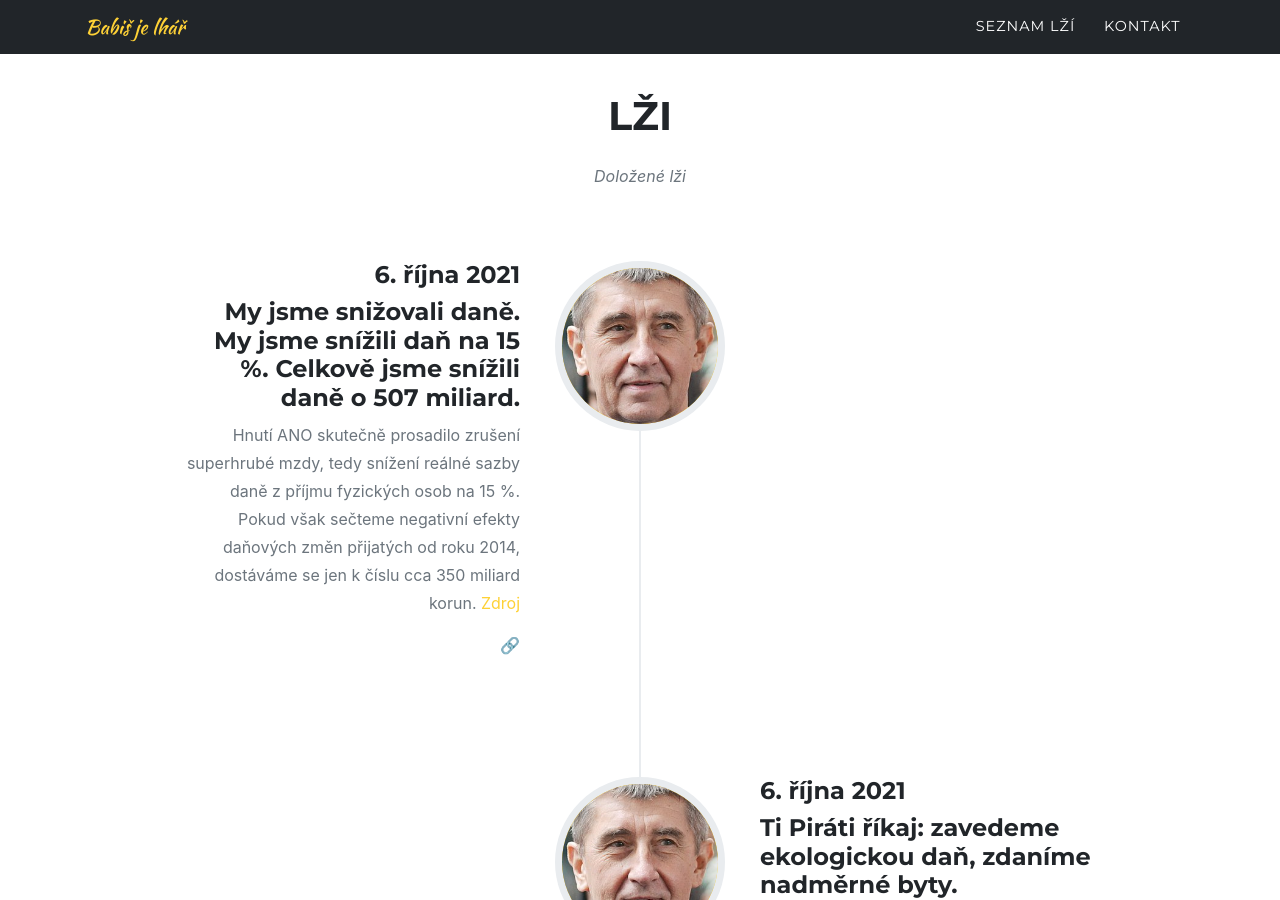
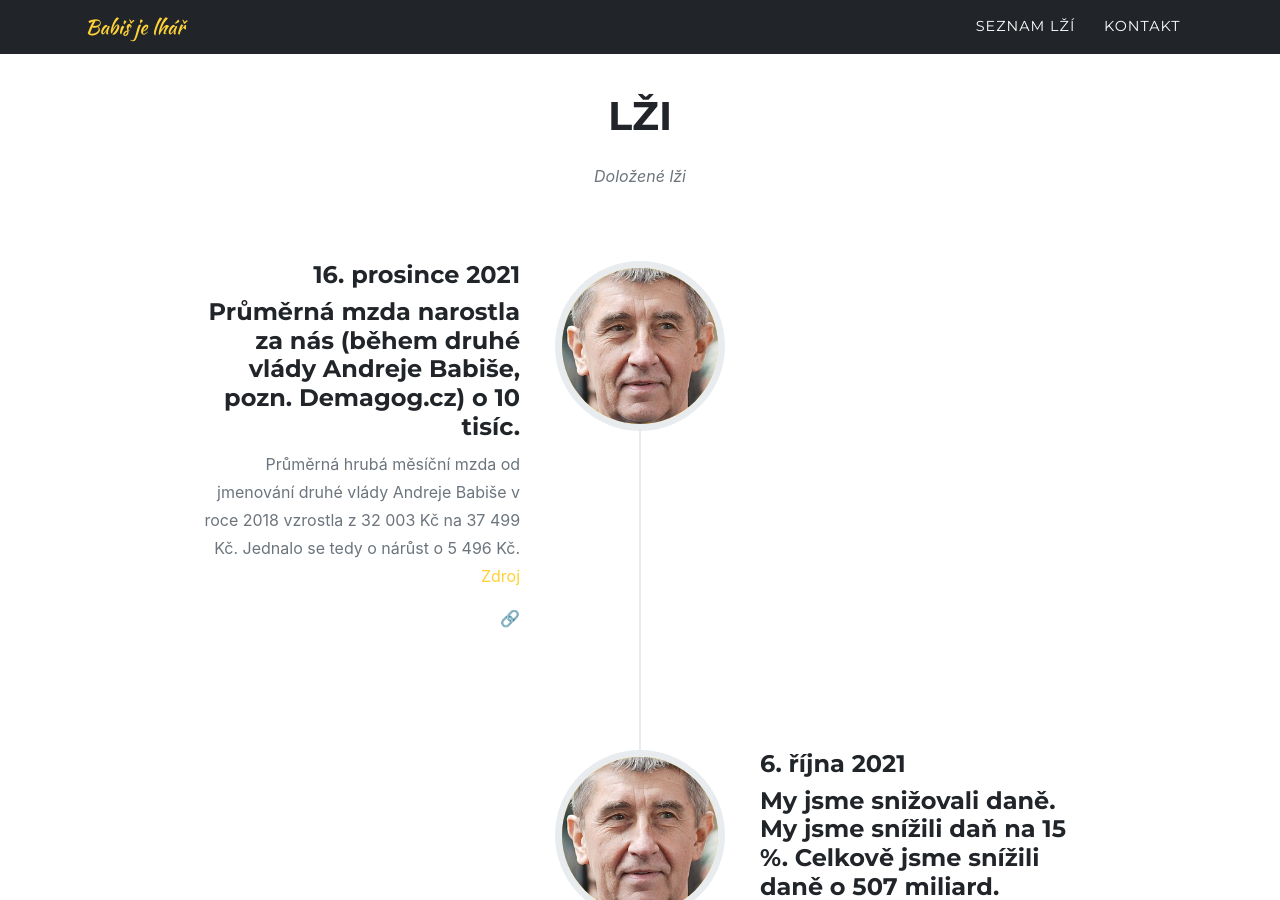
Before and after one commit to xsuchy/babisjelhar, a Jekyll site: the page built from index.md, in a window 1280 px wide and 900 px high, scrolled down 1142 px. Built offline with Jekyll 4.4.1, drawn with Linux system fonts in a browser that asks for light colours; some web fonts are replaced.

Commit message:
dalsi lzi

```diff
--- a/_data/sitetext.yml
+++ b/_data/sitetext.yml
@@ -33,6 +33,10 @@ timeline:
     section: timeline
     start_align: "left"
     events:
+      - title: "Průměrná mzda narostla za nás (během druhé vlády Andreje Babiše, pozn. Demagog.cz) o 10 tisíc."
+        year: "16. prosince 2021"
+        desc: "Průměrná hrubá měsíční mzda od jmenování druhé vlády Andreje Babiše v roce 2018 vzrostla z 32 003 Kč na 37 499 Kč. Jednalo se tedy o nárůst o 5 496 Kč. [Zdroj](https://demagog.cz/vyrok/21430)"
+        image: assets/img/timeline/1.jpg
       - title: "My jsme snižovali daně. My jsme snížili daň na 15 %. Celkově jsme snížili daně o 507 miliard."
         year: "6. října 2021"
         desc: "Hnutí ANO skutečně prosadilo zrušení superhrubé mzdy, tedy snížení reálné sazby daně z příjmu fyzických osob na 15 %. Pokud však sečteme negativní efekty daňových změn přijatých od roku 2014, dostáváme se jen k číslu cca 350 miliard korun.  [Zdroj](https://demagog.cz/vyrok/21154)"
```
